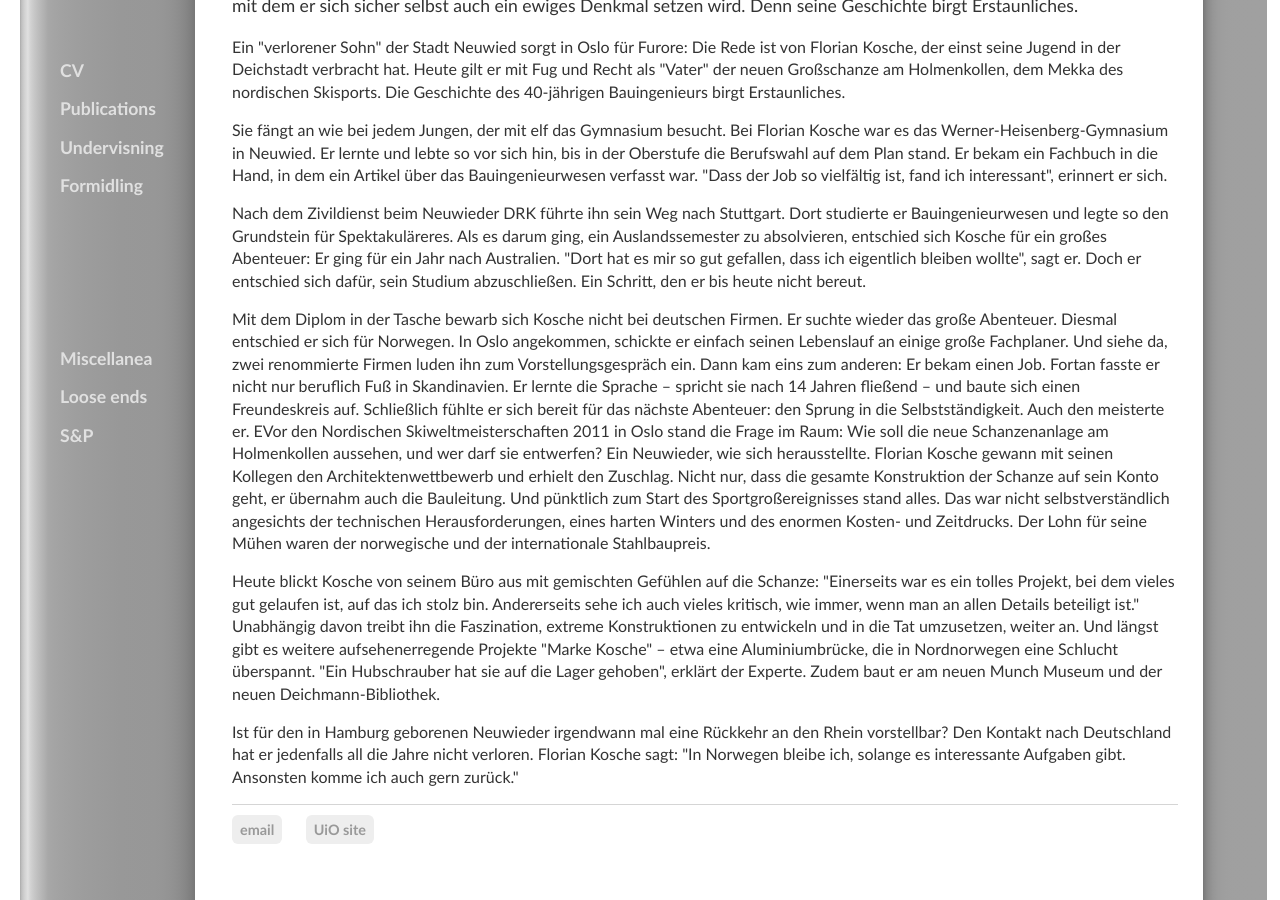
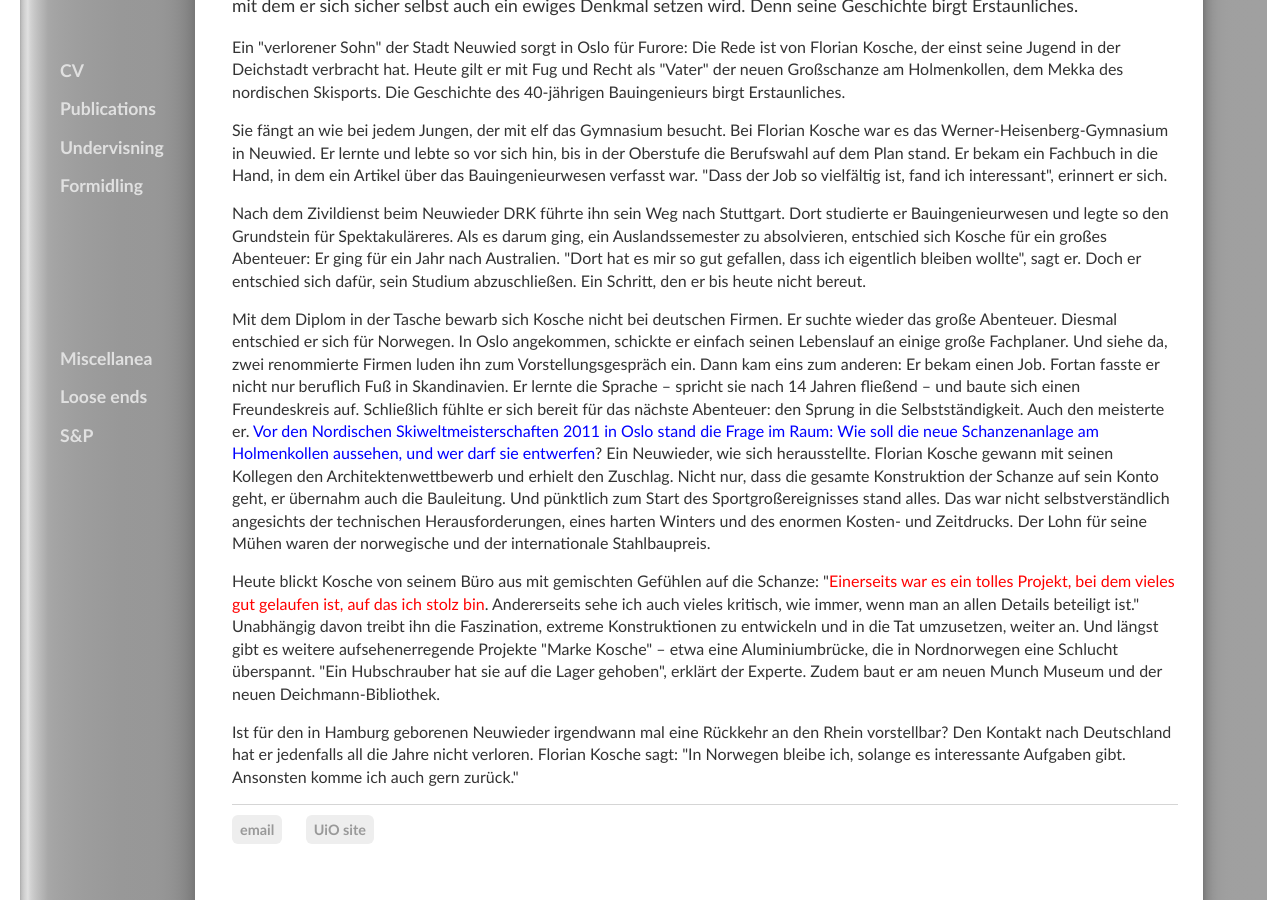
Before and after one commit to kjelljs/kjelljs.github.io, a Jekyll site: the page built from courses/kontrast/2014II.html, in a window 1280 px wide and 900 px high, scrolled down 642 px. Built offline with Jekyll 4.4.1, drawn with Linux system fonts in a browser that asks for light colours.

Commit message:
Update 2014II.html

```diff
--- a/courses/kontrast/2014II.html
+++ b/courses/kontrast/2014II.html
@@ -23,7 +23,7 @@ Sie fängt an wie bei jedem Jungen, der mit elf das Gymnasium besucht. Bei Flori
 <p>
 Nach dem Zivildienst beim Neuwieder DRK führte ihn sein Weg nach Stuttgart. Dort studierte er Bauingenieurwesen und legte so den Grundstein für Spektakuläreres. Als es darum ging, ein Auslandssemester zu absolvieren, entschied sich Kosche für ein großes Abenteuer: Er ging für ein Jahr nach Australien. "Dort hat es mir so gut gefallen, dass ich eigentlich bleiben wollte", sagt er. Doch er entschied sich dafür, sein Studium abzuschließen. Ein Schritt, den er bis heute nicht bereut.</p>
 <p>
-Mit dem Diplom in der Tasche bewarb sich Kosche nicht bei deutschen Firmen. Er suchte wieder das große Abenteuer. Diesmal entschied er sich für Norwegen. In Oslo angekommen, schickte er einfach seinen Lebenslauf an einige große Fachplaner. Und siehe da, zwei renommierte Firmen luden ihn zum Vorstellungsgespräch ein. Dann kam eins zum anderen: Er bekam einen Job. Fortan fasste er nicht nur beruflich Fuß in Skandinavien. Er lernte die Sprache – spricht sie nach 14 Jahren fließend – und baute sich einen Freundeskreis auf. Schließlich fühlte er sich bereit für das nächste Abenteuer: den Sprung in die Selbstständigkeit. Auch den meisterte er. <span style="text-color:blue">EVor den Nordischen Skiweltmeisterschaften 2011 in Oslo stand die Frage im Raum: Wie soll die neue Schanzenanlage am Holmenkollen aussehen, und wer darf sie entwerfen</span>? Ein Neuwieder, wie sich herausstellte. Florian Kosche gewann mit seinen Kollegen den Architektenwettbewerb und erhielt den Zuschlag. Nicht nur, dass die gesamte Konstruktion der Schanze auf sein Konto geht, er übernahm auch die Bauleitung. Und pünktlich zum Start des Sportgroßereignisses stand alles. Das war nicht selbstverständlich angesichts der technischen Herausforderungen, eines harten Winters und des enormen Kosten- und Zeitdrucks. Der Lohn für seine Mühen waren der norwegische und der internationale Stahlbaupreis.</p>
+Mit dem Diplom in der Tasche bewarb sich Kosche nicht bei deutschen Firmen. Er suchte wieder das große Abenteuer. Diesmal entschied er sich für Norwegen. In Oslo angekommen, schickte er einfach seinen Lebenslauf an einige große Fachplaner. Und siehe da, zwei renommierte Firmen luden ihn zum Vorstellungsgespräch ein. Dann kam eins zum anderen: Er bekam einen Job. Fortan fasste er nicht nur beruflich Fuß in Skandinavien. Er lernte die Sprache – spricht sie nach 14 Jahren fließend – und baute sich einen Freundeskreis auf. Schließlich fühlte er sich bereit für das nächste Abenteuer: den Sprung in die Selbstständigkeit. Auch den meisterte er. <span style="color:blue">Vor den Nordischen Skiweltmeisterschaften 2011 in Oslo stand die Frage im Raum: Wie soll die neue Schanzenanlage am Holmenkollen aussehen, und wer darf sie entwerfen</span>? Ein Neuwieder, wie sich herausstellte. Florian Kosche gewann mit seinen Kollegen den Architektenwettbewerb und erhielt den Zuschlag. Nicht nur, dass die gesamte Konstruktion der Schanze auf sein Konto geht, er übernahm auch die Bauleitung. Und pünktlich zum Start des Sportgroßereignisses stand alles. Das war nicht selbstverständlich angesichts der technischen Herausforderungen, eines harten Winters und des enormen Kosten- und Zeitdrucks. Der Lohn für seine Mühen waren der norwegische und der internationale Stahlbaupreis.</p>
 <p>
-Heute blickt Kosche von seinem Büro aus mit gemischten Gefühlen auf die Schanze: "<span style="text-color:red">Einerseits war es ein tolles Projekt, bei dem vieles gut gelaufen ist, auf das ich stolz bin</span>. Andererseits sehe ich auch vieles kritisch, wie immer, wenn man an allen Details beteiligt ist." Unabhängig davon treibt ihn die Faszination, extreme Konstruktionen zu entwickeln und in die Tat umzusetzen, weiter an. Und längst gibt es weitere aufsehenerregende Projekte "Marke Kosche" – etwa eine Aluminiumbrücke, die in Nordnorwegen eine Schlucht überspannt. "Ein Hubschrauber hat sie auf die Lager gehoben", erklärt der Experte. Zudem baut er am neuen Munch Museum und der neuen Deichmann-Bibliothek.</p><p>
+Heute blickt Kosche von seinem Büro aus mit gemischten Gefühlen auf die Schanze: "<span style="color:red">Einerseits war es ein tolles Projekt, bei dem vieles gut gelaufen ist, auf das ich stolz bin</span>. Andererseits sehe ich auch vieles kritisch, wie immer, wenn man an allen Details beteiligt ist." Unabhängig davon treibt ihn die Faszination, extreme Konstruktionen zu entwickeln und in die Tat umzusetzen, weiter an. Und längst gibt es weitere aufsehenerregende Projekte "Marke Kosche" – etwa eine Aluminiumbrücke, die in Nordnorwegen eine Schlucht überspannt. "Ein Hubschrauber hat sie auf die Lager gehoben", erklärt der Experte. Zudem baut er am neuen Munch Museum und der neuen Deichmann-Bibliothek.</p><p>
 Ist für den in Hamburg geborenen Neuwieder irgendwann mal eine Rückkehr an den Rhein vorstellbar? Den Kontakt nach Deutschland hat er jedenfalls all die Jahre nicht verloren. Florian Kosche sagt: "In Norwegen bleibe ich, solange es interessante Aufgaben gibt. Ansonsten komme ich auch gern zurück."</p>
```
